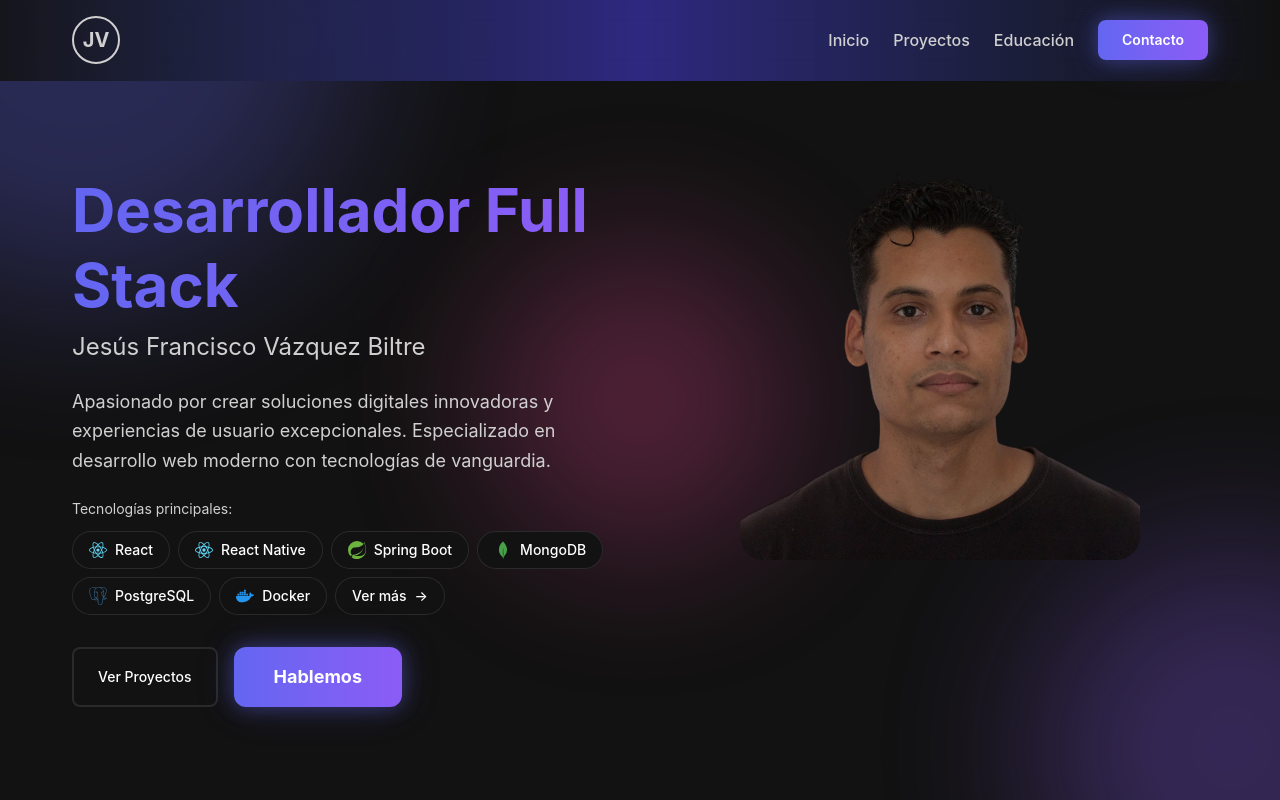
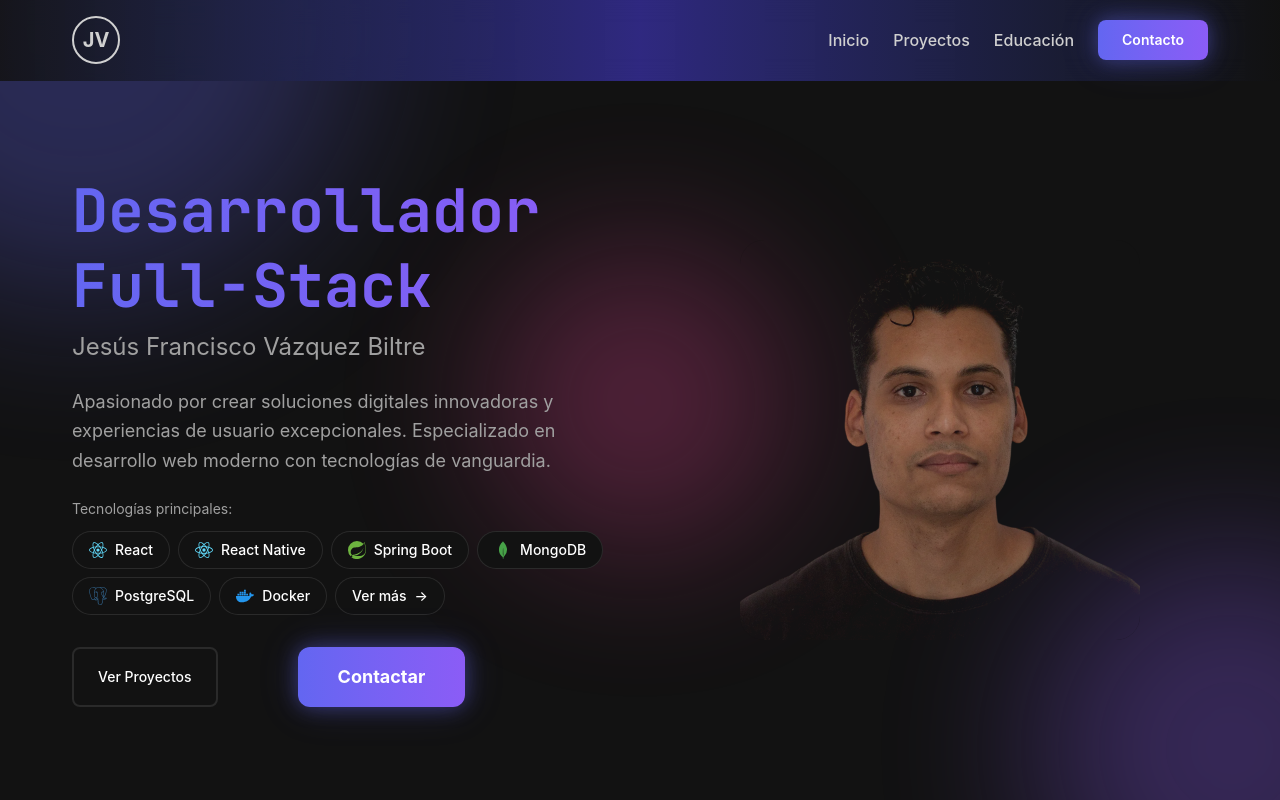
Before and after one commit to jesusfvb/portfolio, a React (Vite) app: page / in a window 1280 px wide. Shown: the top 800 px of the page. Built offline with nearby package versions, Linux system fonts and the light colour scheme.

Commit message:
feat(hero, styles): closes #7:  Integrate JetBrains Mono font for improved typography and update text colors for better contrast in Hero component

```diff
--- a/index.html
+++ b/index.html
@@ -4,6 +4,9 @@
     <meta charset="UTF-8" />
     <link rel="icon" type="image/svg+xml" href="/favicon.svg" />
     <meta name="viewport" content="width=device-width, initial-scale=1.0" />
+    <link rel="preconnect" href="https://fonts.googleapis.com">
+    <link rel="preconnect" href="https://fonts.gstatic.com" crossorigin>
+    <link href="https://fonts.googleapis.com/css2?family=JetBrains+Mono:wght@700&display=swap" rel="stylesheet">
     <title>Jesús Francisco Vázquez Biltre - Portfolio</title>
   </head>
   <body class="m-0 min-w-[320px] min-h-screen overflow-x-hidden text-white bg-[#121212]">
--- a/src/presentation/components/sections/hero/Hero.tsx
+++ b/src/presentation/components/sections/hero/Hero.tsx
@@ -47,14 +47,14 @@ const Hero = ({ onOpenSkillsModal }: HeroProps) => {
         <div className="grid grid-cols-1 md:grid-cols-2 gap-16 items-center w-full">
           <div className="z-10 md:order-1 order-2">
             <h1 className="flex flex-col gap-2 mb-6">
-              <span className="text-4xl md:text-5xl lg:text-6xl font-bold bg-linear-to-r from-[#6366f1] to-[#8b5cf6] bg-clip-text text-transparent leading-tight">
-                Desarrollador Full Stack
+              <span className="text-4xl md:text-5xl lg:text-6xl font-bold bg-linear-to-r from-[#6366f1] to-[#8b5cf6] bg-clip-text text-transparent leading-tight" style={{ fontFamily: "'JetBrains Mono', monospace" }}>
+                Desarrollador Full-Stack
               </span>
-              <span className="text-xl md:text-2xl text-[#d0d0d0] font-normal">
+              <span className="text-xl md:text-2xl text-[#a0a0a0] font-normal">
                 Jesús Francisco Vázquez Biltre
               </span>
             </h1>
-            <p className="text-lg text-[#d0d0d0] leading-relaxed mb-6 max-w-[600px]">
+            <p className="text-lg text-[#a0a0a0] leading-relaxed mb-6 max-w-[600px]">
               Apasionado por crear soluciones digitales innovadoras y
               experiencias de usuario excepcionales. Especializado en desarrollo
               web moderno con tecnologías de vanguardia.
@@ -62,7 +62,7 @@ const Hero = ({ onOpenSkillsModal }: HeroProps) => {
 
             {/* Resumen de herramientas */}
             <div className="mb-8">
-              <p className="text-sm text-[#d0d0d0] mb-3">Tecnologías principales:</p>
+              <p className="text-sm text-[#a0a0a0] mb-3">Tecnologías principales:</p>
               <div className="flex flex-wrap gap-2 items-center">
                 {mainTools.map((tool) => {
                   const techInfo = getTechInfo(tool);
@@ -88,7 +88,7 @@ const Hero = ({ onOpenSkillsModal }: HeroProps) => {
               </div>
             </div>
 
-            <div className="flex gap-4 flex-wrap md:justify-start justify-center">
+            <div className="flex gap-6 md:gap-20 flex-wrap md:justify-start justify-center">
               <button
                 className="px-6 py-3 rounded-lg text-sm font-medium cursor-pointer transition-all duration-300 font-inherit bg-transparent text-white border-2 border-[rgba(255,255,255,0.1)] hover:bg-[#1a1a1a] hover:border-[#6366f1] w-full md:w-auto"
                 onClick={() => scrollToSection("projects")}
@@ -99,7 +99,7 @@ const Hero = ({ onOpenSkillsModal }: HeroProps) => {
                 className="px-10 py-4 rounded-xl text-lg font-bold cursor-pointer transition-all duration-300 border-none font-inherit bg-linear-to-r from-[#6366f1] to-[#8b5cf6] text-white hover:-translate-y-1 hover:shadow-[0_15px_40px_rgba(99,102,241,0.5)] hover:scale-105 w-full md:w-auto relative overflow-hidden group animate-pulse-glow"
                 onClick={() => scrollToSection("contact")}
               >
-                <span className="relative z-10">Hablemos</span>
+                <span className="relative z-10">Contactar</span>
                 <div className="absolute inset-0 bg-linear-to-r from-[#8b5cf6] to-[#ec4899] opacity-0 group-hover:opacity-100 transition-opacity duration-300"></div>
                 {/* Efecto shimmer */}
                 <div
@@ -115,7 +115,7 @@ const Hero = ({ onOpenSkillsModal }: HeroProps) => {
             </div>
           </div>
           <div className="flex justify-center items-center md:order-2 order-1">
-            <div className="w-[300px] h-[300px] md:w-[400px] md:h-[400px] relative md:-translate-y-20">
+            <div className="w-[300px] h-[300px] md:w-[400px] md:h-[400px] relative">
               <div className="relative w-full h-full overflow-hidden rounded-3xl">
                 <img
                   src={profileImage}
```
